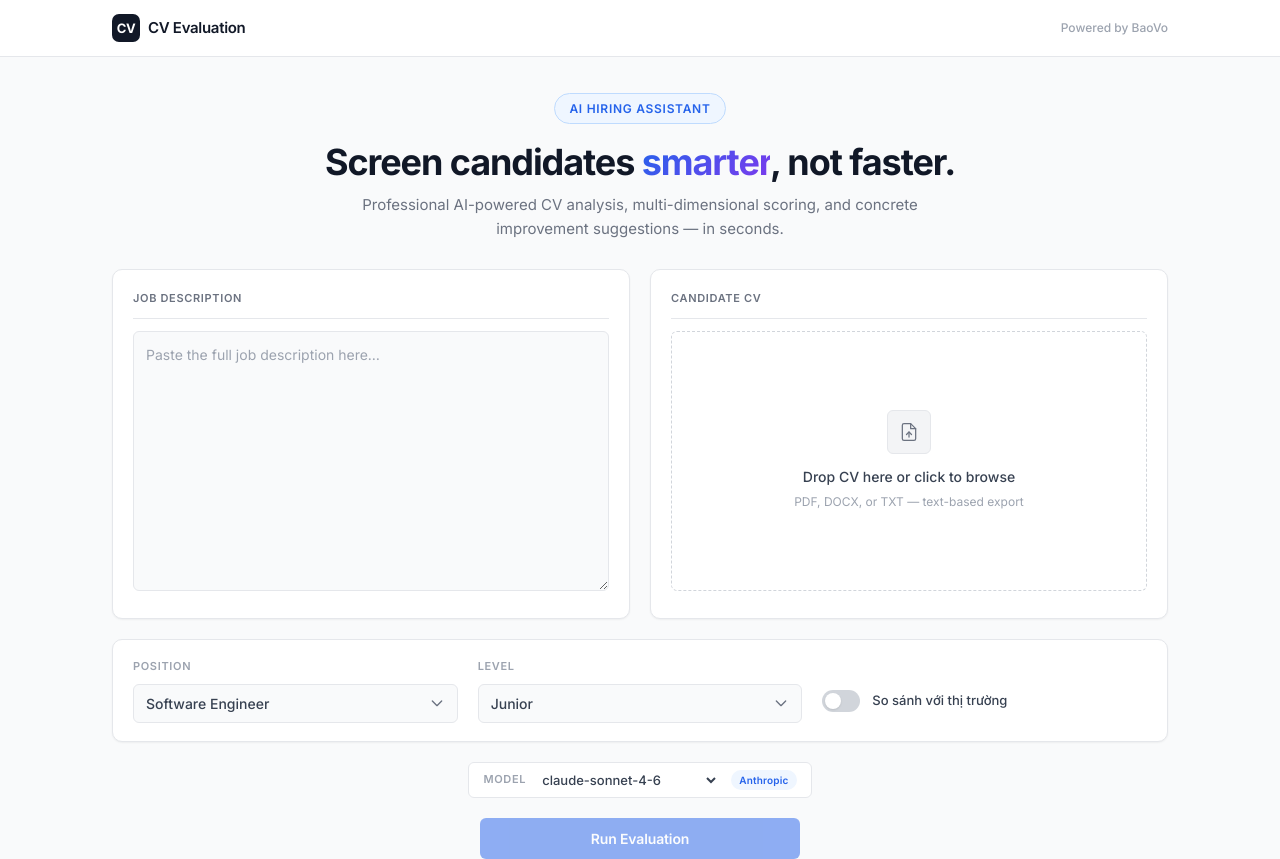
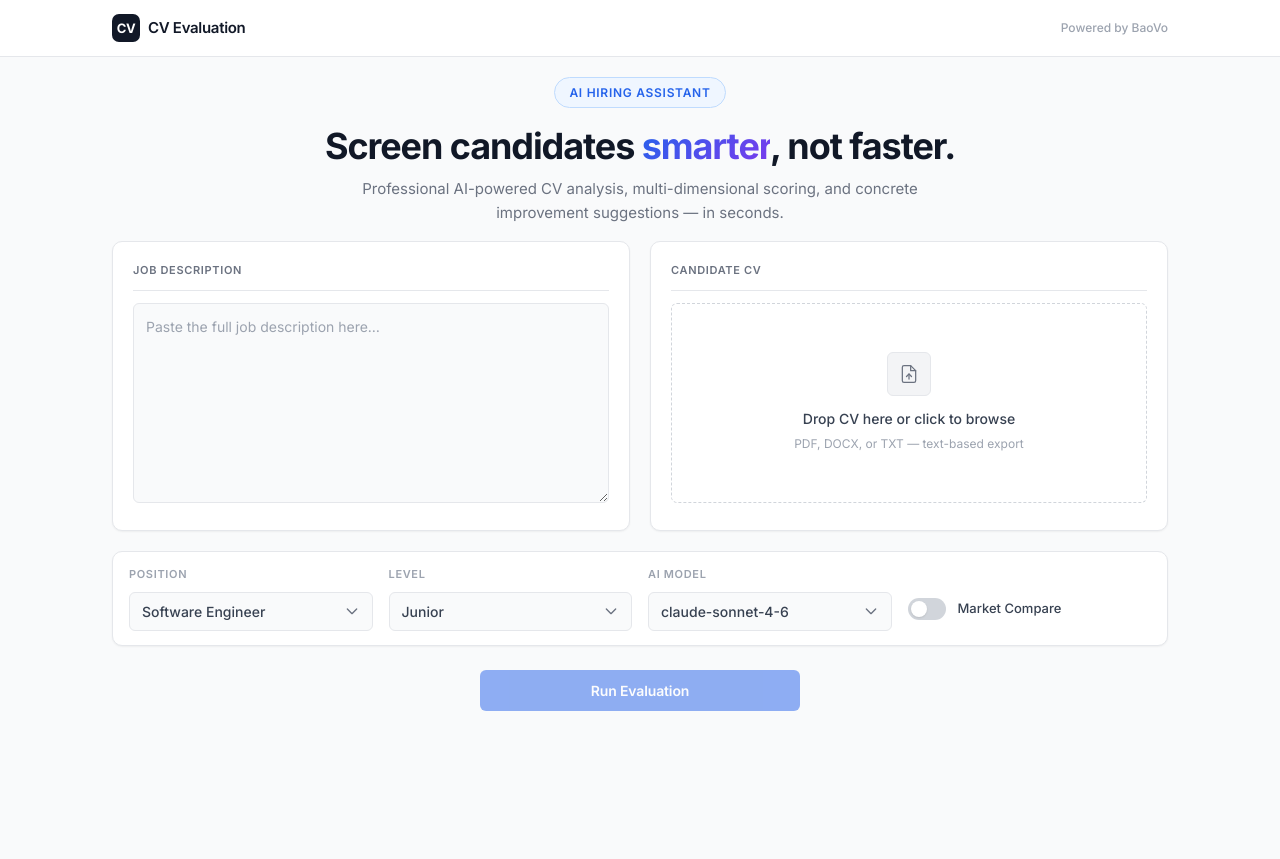
Before and after one commit to nhan2892005/cv-scoring, a Next.js app: page / in a window 1280 px wide. After the commit the page ends 800 px from the top, so only its background shows below. Built offline with nearby package versions, Linux system fonts and the light colour scheme.

Commit message:
feat: implement CV evaluation dashboard with file upload and analysis streaming

```diff
--- a/app/globals.css
+++ b/app/globals.css
@@ -122,7 +122,7 @@ body {
 
 /* ── Hero ──────────────────────────────────────────────────────────────── */
 .hero {
-  padding: 2.25rem 0 1.75rem;
+  padding: 1.25rem 0 1rem;
   text-align: center;
 }
 
@@ -202,7 +202,7 @@ body {
 /* ── Textarea ──────────────────────────────────────────────────────────── */
 textarea {
   width: 100%;
-  height: 260px;
+  height: 200px;
   padding: 0.75rem;
   font-family: 'Inter', sans-serif;
   font-size: 0.875rem;
@@ -230,7 +230,7 @@ textarea::placeholder { color: var(--ink-4); }
   flex-direction: column;
   align-items: center;
   justify-content: center;
-  height: 260px;
+  height: 200px;
   border: 1.5px dashed var(--border-h);
   border-radius: var(--r);
   cursor: pointer;
@@ -293,80 +293,25 @@ textarea::placeholder { color: var(--ink-4); }
   font-weight: 500;
 }
 
-/* ── Model Selector ────────────────────────────────────────────────────── */
-.model-selector-row {
-  display: flex;
-  justify-content: center;
-  margin-bottom: 1.25rem;
-}
-
-.model-selector {
-  display: flex;
-  align-items: center;
-  gap: 0.75rem;
-  background: var(--surface);
-  border: 1px solid var(--border);
-  border-radius: var(--r);
-  padding: 0.4375rem 0.875rem;
-  transition: border-color 0.15s;
-}
-
-.model-selector:hover {
-  border-color: var(--border-h);
-}
-
-.model-selector-label {
-  font-size: 0.6875rem;
-  font-weight: 600;
-  text-transform: uppercase;
-  letter-spacing: 0.06em;
-  color: var(--ink-4);
-}
-
-.model-selector select {
-  border: none;
-  background: transparent;
-  font-family: 'Inter', sans-serif;
-  font-size: 0.8125rem;
-  font-weight: 500;
-  color: var(--ink-2);
-  cursor: pointer;
-  outline: none;
-  padding-right: 0.25rem;
-}
-
-.model-badge {
-  font-size: 0.625rem;
-  font-weight: 600;
-  padding: 0.125rem 0.5rem;
-  border-radius: 100px;
-  letter-spacing: 0.02em;
-}
-
-.model-badge.anthropic {
-  background: var(--primary-subtle);
-  color: var(--primary);
-}
-
-.model-badge.groq {
-  background: var(--amber-bg);
-  color: var(--amber);
-}
 
 /* ── Context Config Grid ───────────────────────────────────────────────── */
 .config-grid {
   display: grid;
-  grid-template-columns: 1fr 1fr 1fr;
-  gap: 1.25rem;
-  margin-bottom: 1.25rem;
+  grid-template-columns: 1fr 1fr 1fr 1fr;
+  gap: 1rem;
+  margin-bottom: 1.5rem;
   background: var(--surface);
   border: 1px solid var(--border);
   border-radius: var(--r-lg);
-  padding: 1.125rem 1.25rem;
+  padding: 0.875rem 1rem;
   box-shadow: var(--shadow-sm);
 }
 
-@media (max-width: 768px) {
+@media (max-width: 1024px) {
+  .config-grid { grid-template-columns: 1fr 1fr; }
+}
+
+@media (max-width: 640px) {
   .config-grid { grid-template-columns: 1fr; }
 }
 
--- a/app/page.tsx
+++ b/app/page.tsx
@@ -310,23 +310,8 @@ export default function Home() {
               </select>
             </div>
 
-            <div className="config-item flex-center">
-              <label className="toggle-btn">
-                <input
-                  type="checkbox"
-                  checked={compareMarket}
-                  onChange={(e) => setCompareMarket(e.target.checked)}
-                />
-                <span className="toggle-slider"></span>
-                <span className="toggle-text">So sánh với thị trường</span>
-              </label>
-            </div>
-          </div>
-
-          {/* Model selector */}
-          <div className="model-selector-row">
-            <div className="model-selector">
-              <span className="model-selector-label">Model</span>
+            <div className="config-item">
+              <span className="config-label">AI Model</span>
               <select
                 value={model}
                 onChange={(e) => setModel(e.target.value)}
@@ -345,9 +330,18 @@ export default function Home() {
                   <option value="openai/gpt-oss-20b">openai/gpt-oss-20b</option>
                 </optgroup>
               </select>
-              <span className={`model-badge ${isGroq ? "groq" : "anthropic"}`}>
-                {isGroq ? "Groq" : "Anthropic"}
-              </span>
+            </div>
+
+            <div className="config-item flex-center">
+              <label className="toggle-btn">
+                <input
+                  type="checkbox"
+                  checked={compareMarket}
+                  onChange={(e) => setCompareMarket(e.target.checked)}
+                />
+                <span className="toggle-slider"></span>
+                <span className="toggle-text">Market Compare</span>
+              </label>
             </div>
           </div>
 
```
